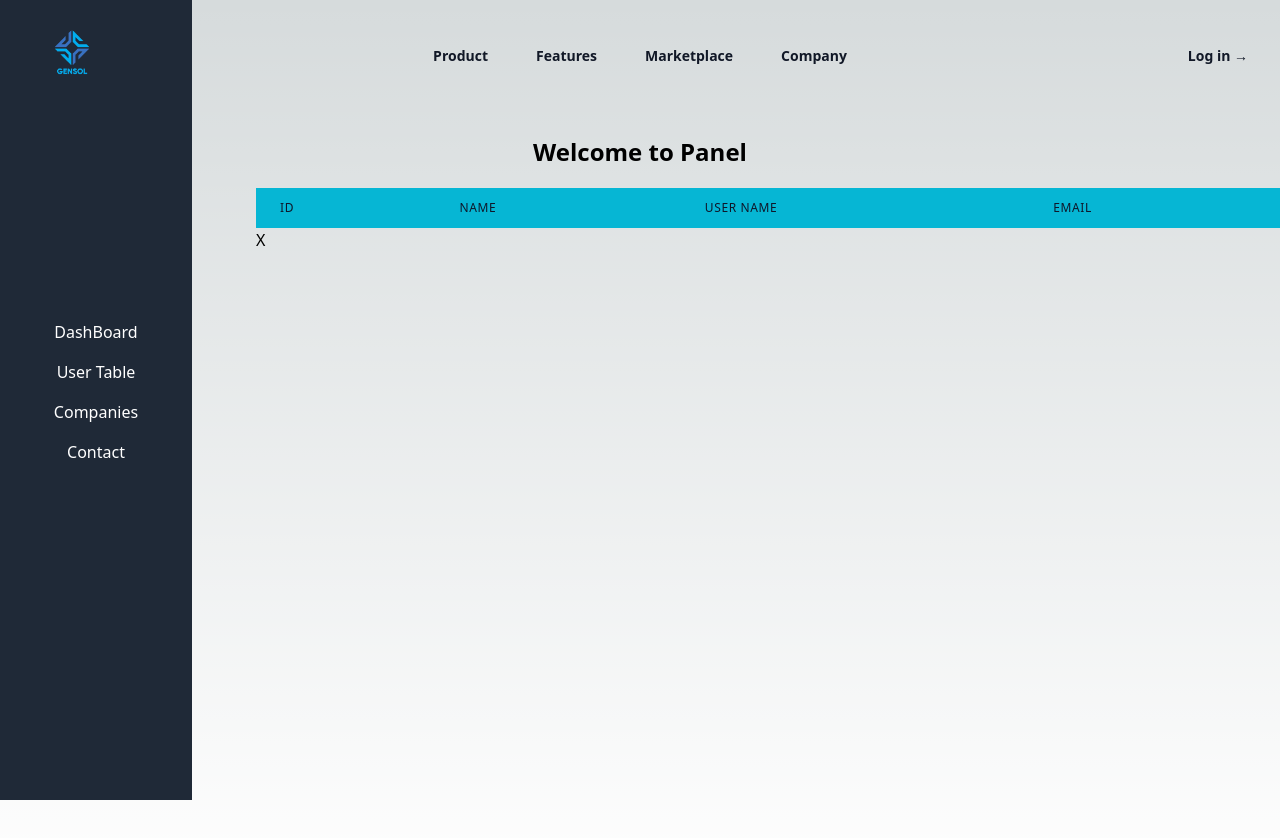
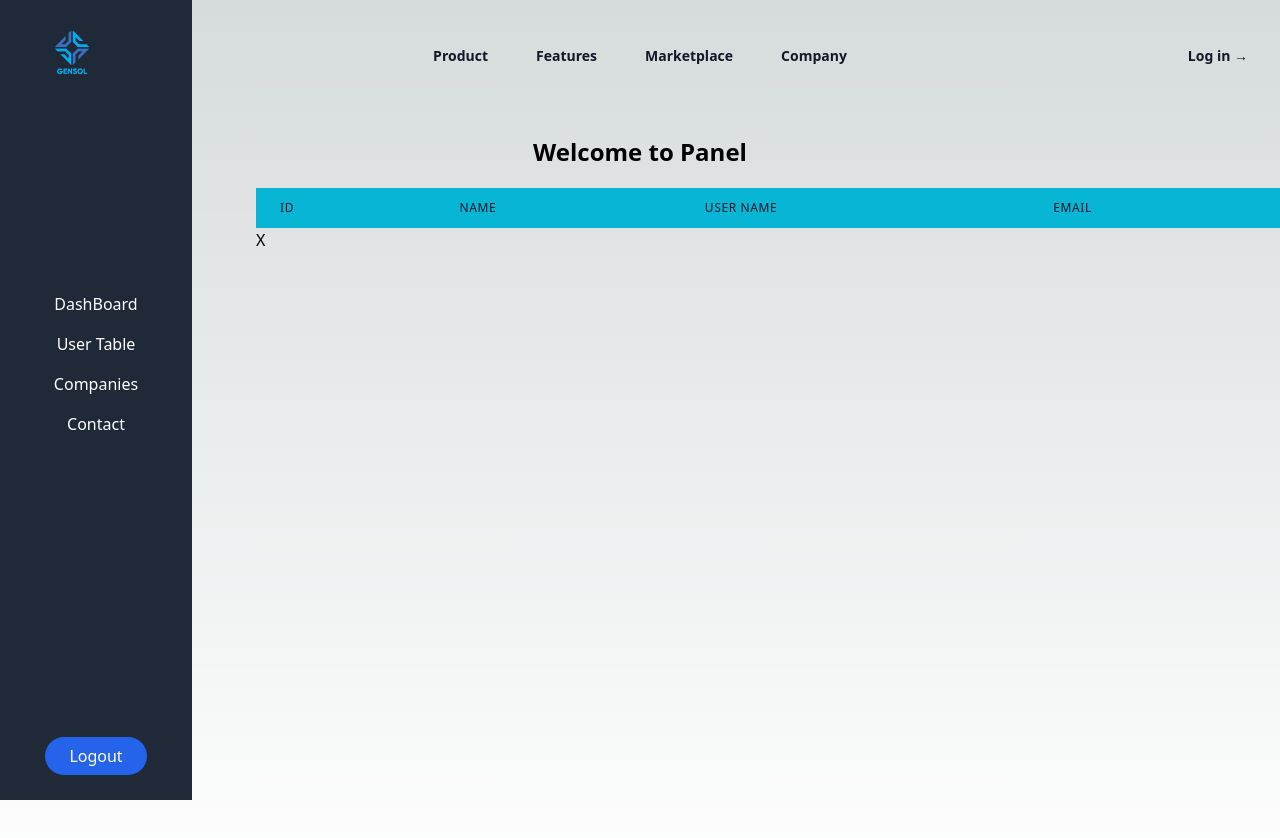
Before and after one commit to myselfAbdullah007/Mock-Interview-and-CV-tracking-System, a Next.js app in the folder frontend/: page /adminPanel/AdminPanel in a window 1280 px wide. Shown: the top 838 px of the page. Built offline with nearby package versions, Linux system fonts and the light colour scheme.

Commit message:
logout 6/Mar/24

```diff
--- a/frontend/package.json
+++ b/frontend/package.json
@@ -15,6 +15,7 @@
     "mongodb": "^6.5.0",
     "mongoose": "^8.3.2",
     "next": "^14.2.2",
+    "next-auth": "^4.24.7",
     "react": "^18",
     "react-dom": "^18",
     "react-router-dom": "^6.23.0"
--- a/frontend/src/app/components/VerticalNavbar.js
+++ b/frontend/src/app/components/VerticalNavbar.js
@@ -4,7 +4,7 @@ export default function verticalNavbar() {
     return (
         <nav className="bg-gray-800 w-48 h-screen fixed left-0 top-0">
             <ul className="flex flex-col items-center justify-center h-full">
-                <li className="mb-4">
+                <li className="mb-4 mt-auto">
                     <Link href="/adminPanel/DashBoard" className="text-white">DashBoard</Link>
                 </li>
                 <li className="mb-4">
@@ -16,6 +16,9 @@ export default function verticalNavbar() {
                 <li className="mb-4">
                     <Link href="/contact" className="text-white">Contact</Link>
                 </li>
+                <li className="mt-auto mb-8">
+                    <Link href="/signin/login" className="bg-blue-600 hover:bg-blue-800 px-6 py-2 rounded-full text-white">Logout</Link>
+                </li>
             </ul>
         </nav>
     );
--- a/frontend/src/pages/signin/login.js
+++ b/frontend/src/pages/signin/login.js
@@ -4,6 +4,7 @@ import 'tailwindcss/tailwind.css';
 import Link from "next/link";
 import Image from "next/image";
 import { useState } from "react";
+// import 'next-auth/client';
 const BASE_API = "http://localhost:3000/";
 
 export default function SignIn() {
```
Also changed, not shown: frontend/next-auth.config.js (added, +10 -0 lines), 1 other file (tests, documents, lock files or other folders).
